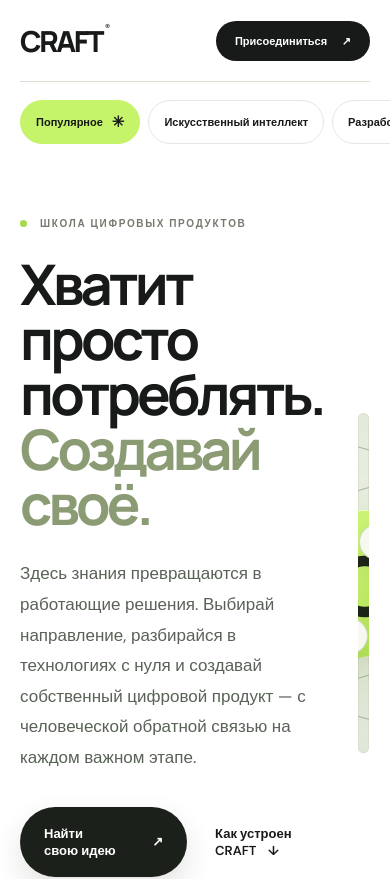
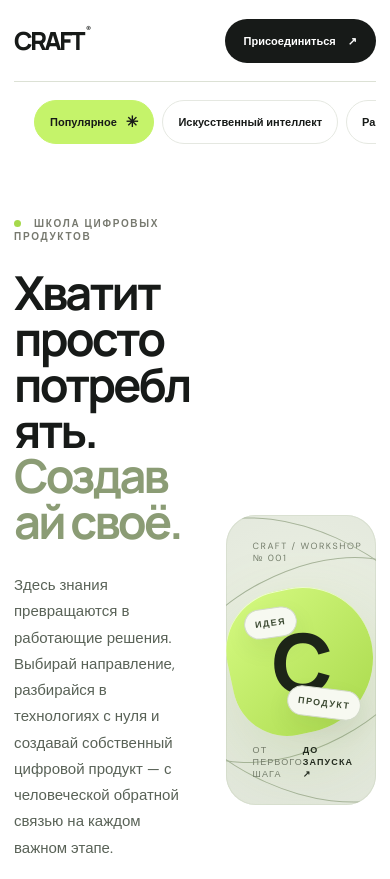
Before and after one commit to v8nwyrwdjs-boop/craft-platform, a Next.js app: page / in a window 390 px wide. Shown: the top 879 px of the page. Built offline with nearby package versions, Linux system fonts and the light colour scheme.

Commit message:
style(mobile): improve phone layouts, touch targets and dashboard usability

```diff
--- a/app/globals.css
+++ b/app/globals.css
@@ -480,3 +480,105 @@ body{background:var(--paper)}
  .formats-principle{padding:65px 0}
  .formats-cta{align-items:flex-start;flex-direction:column;padding-block:65px}
 }
+
+
+/* CRAFT mobile-first refinement: 360px–tablet */
+html{scroll-padding-top:76px;-webkit-text-size-adjust:100%;text-size-adjust:100%}
+body{overflow-x:hidden}
+img,svg,video,canvas{max-width:100%;height:auto}
+button,input,select,textarea{font:inherit}
+button,a,input,select,textarea{-webkit-tap-highlight-color:transparent}
+a,button{touch-action:manipulation}
+:focus-visible{outline:3px solid #8eae4e;outline-offset:3px}
+@media(max-width:760px){
+  .wrap{width:calc(100% - 36px);max-width:560px}
+  .header{gap:12px}
+  .header .brand{font-size:25px}
+  .header-cta{display:inline-flex;align-items:center;justify-content:center;min-height:44px;padding:0 15px;white-space:nowrap}
+  .home-page .header-cta{font-size:11px}
+  .hero-actions{align-items:stretch;flex-direction:column;gap:15px}
+  .hero-actions .button,.hero-actions .text-link{justify-content:center;min-height:48px}
+  .hero-art-chip{font-size:9px;padding:8px 10px}
+  .home-page .hero h1{max-width:100%;overflow-wrap:anywhere}
+  .home-page .hero-lead{font-size:15px;line-height:1.75}
+  .home-page .hero-proof{flex-wrap:wrap;line-height:1.6}
+  .ticker div{font-size:10px;letter-spacing:1px}
+  .home-page .section-head,.showcase-heading{gap:16px}
+  .home-page .offer-grid{grid-template-columns:1fr;gap:12px}
+  .home-page .offer-card{min-height:0;padding:24px}
+  .home-page .offer-card h3{font-size:26px}
+  .home-page .offer-card li{font-size:12px;line-height:1.65}
+  .home-page .offer-fit{min-height:0}
+  .home-page .membership-card{padding:23px}
+  .home-page .membership-grid{grid-template-columns:1fr;gap:18px}
+  .home-page .human-edge-points span{line-height:1.6}
+  .home-page .apply-panel{border-radius:22px}
+  .footer{height:auto;min-height:100px;padding-block:22px;gap:12px;flex-wrap:wrap}
+  .footer p{order:3;width:100%;margin:0}
+  .formats-page .header nav{display:none}
+  .formats-page .header-account{gap:10px}
+  .formats-page .header-account>a:first-child{display:none}
+  .formats-hero h1{overflow-wrap:anywhere}
+  .format-detail-price strong{font-size:29px}
+  .format-detail-bottom li{font-size:12px}
+  .formats-cta .button{width:100%;justify-content:space-between;min-height:50px}
+  .auth-top{width:calc(100% - 36px);height:70px}
+  .auth-card{margin:42px auto 65px;width:calc(100% - 36px)}
+  .auth-card h1,.dashboard-welcome h1{font-size:clamp(38px,11vw,52px);letter-spacing:-2.5px}
+  .auth-form input,.auth-form button,.auth-submit{min-height:48px}
+  .dashboard-shell .wrap{width:calc(100% - 36px)}
+  .dashboard-content{padding-bottom:65px}
+  .dashboard-section-title{align-items:flex-start;flex-direction:column;gap:12px}
+  .dashboard-section-title h2{font-size:25px}
+  .dashboard-empty{padding:26px 21px}
+  .dashboard-empty>div{flex-direction:column;gap:16px}
+  .student-project-grid{grid-template-columns:1fr}
+  .student-project{padding:20px}
+  .new-project-panel{padding:22px 18px}
+  .new-project-panel form{width:100%;gap:10px}
+  .new-project-panel input{width:100%;min-height:48px}
+  .new-project-panel button{width:100%;min-height:48px}
+  .learning-preview{padding-block:25px}
+  .learning-preview h2{font-size:25px}
+  .admin-shell .wrap{width:calc(100% - 36px)}
+  .admin-top{height:auto;min-height:70px;gap:12px}
+  .admin-top-right{gap:10px;flex-wrap:wrap;justify-content:flex-end;font-size:10px}
+  .admin-hero{padding-block:48px 35px;align-items:stretch;flex-direction:column;gap:18px}
+  .admin-hero h1{font-size:clamp(42px,11vw,58px);letter-spacing:-3px}
+  .admin-hero-aside{min-width:0}
+  .admin-stat-grid{grid-template-columns:repeat(2,minmax(0,1fr));gap:8px}
+  .admin-stat{padding:16px}
+  .admin-stat strong{font-size:30px}
+  .admin-panel{padding:23px 18px;align-items:stretch;flex-direction:column;gap:15px}
+  .admin-panel form{min-width:0;width:100%;flex-direction:column}
+  .admin-panel input,.admin-panel button{width:100%;min-height:46px}
+  .admin-table-wrap{max-width:100%;overflow-x:auto;-webkit-overflow-scrolling:touch}
+  .admin-table{min-width:620px}
+  .admin-review{padding:20px 16px}
+  .admin-review .staff-review-form>div{align-items:stretch;flex-direction:column}
+  .admin-review .staff-review-form select,.admin-review .staff-review-form button{width:100%;min-height:46px}
+  .admin-footer{height:auto;min-height:70px;gap:12px;flex-wrap:wrap;padding-block:20px}
+  .learning-layout,.lesson-layout{grid-template-columns:1fr}
+  .learning-sidebar{position:static;width:100%}
+  .learning-main{min-width:0}
+}
+@media(max-width:390px){
+  .wrap,.dashboard-shell .wrap,.admin-shell .wrap{width:calc(100% - 28px)}
+  .home-page .hero h1{font-size:clamp(43px,12vw,50px);letter-spacing:-2.8px}
+  .home-page .hero-art{height:290px}
+  .home-page .hero-proof{font-size:7px}
+  .direction-showcase{grid-template-columns:1fr 1fr}
+  .direction-tile{padding:14px 11px;min-height:235px}
+  .direction-tile h3{font-size:15px}
+  .formats-hero h1{font-size:46px;letter-spacing:-3px}
+  .format-detail-card{padding:21px 16px}
+  .admin-stat{padding:13px}
+  .admin-stat strong{font-size:26px}
+}
+@media(hover:none){
+  .button:hover,.header-cta:hover,.offer-card:hover,.membership-card:hover,.direction-tile:hover{transform:none;box-shadow:none}
+}
+@media(prefers-reduced-motion:reduce){
+  html{scroll-behavior:auto}
+  *,*::before,*::after{animation-duration:.01ms!important;animation-iteration-count:1!important;transition-duration:.01ms!important}
+}
```
